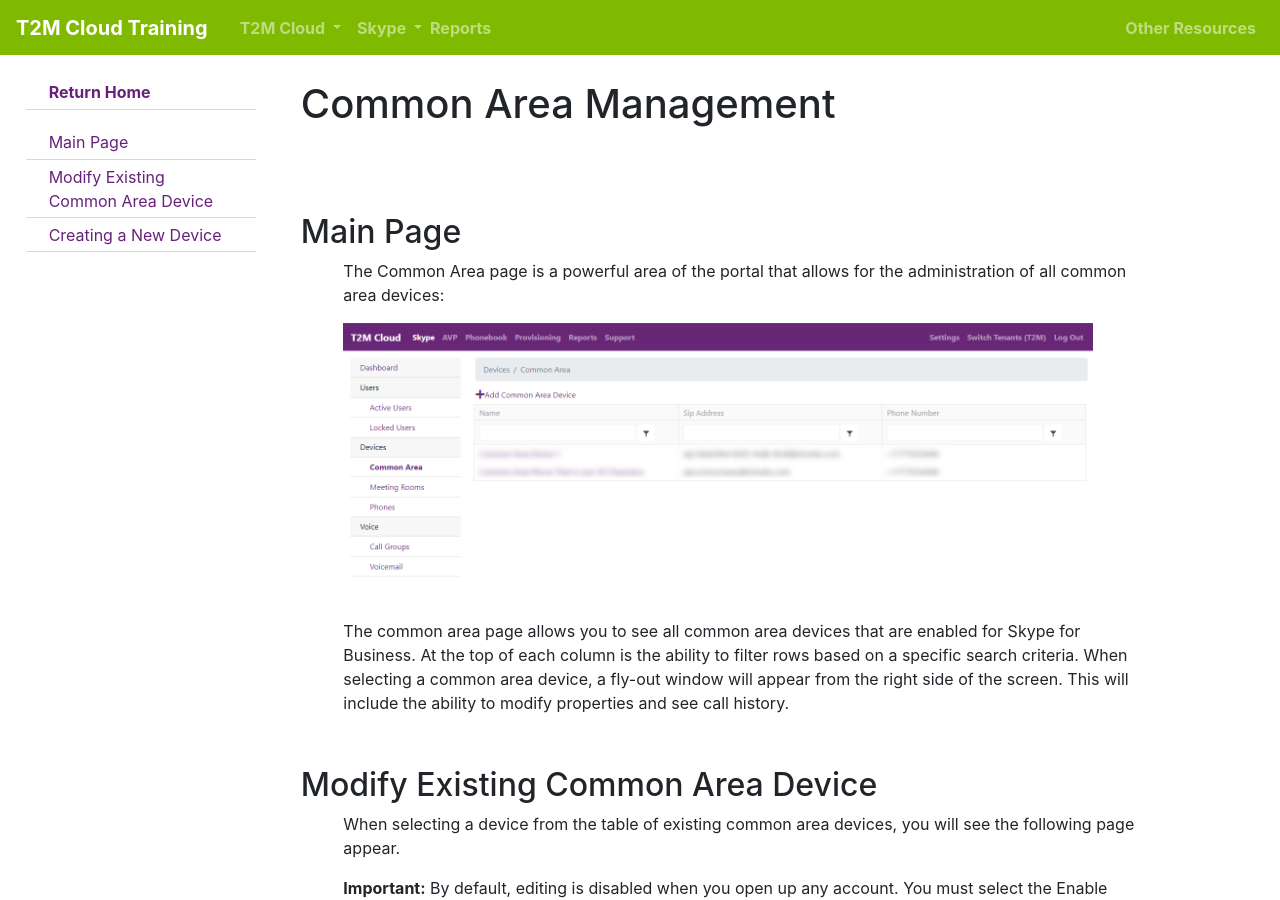
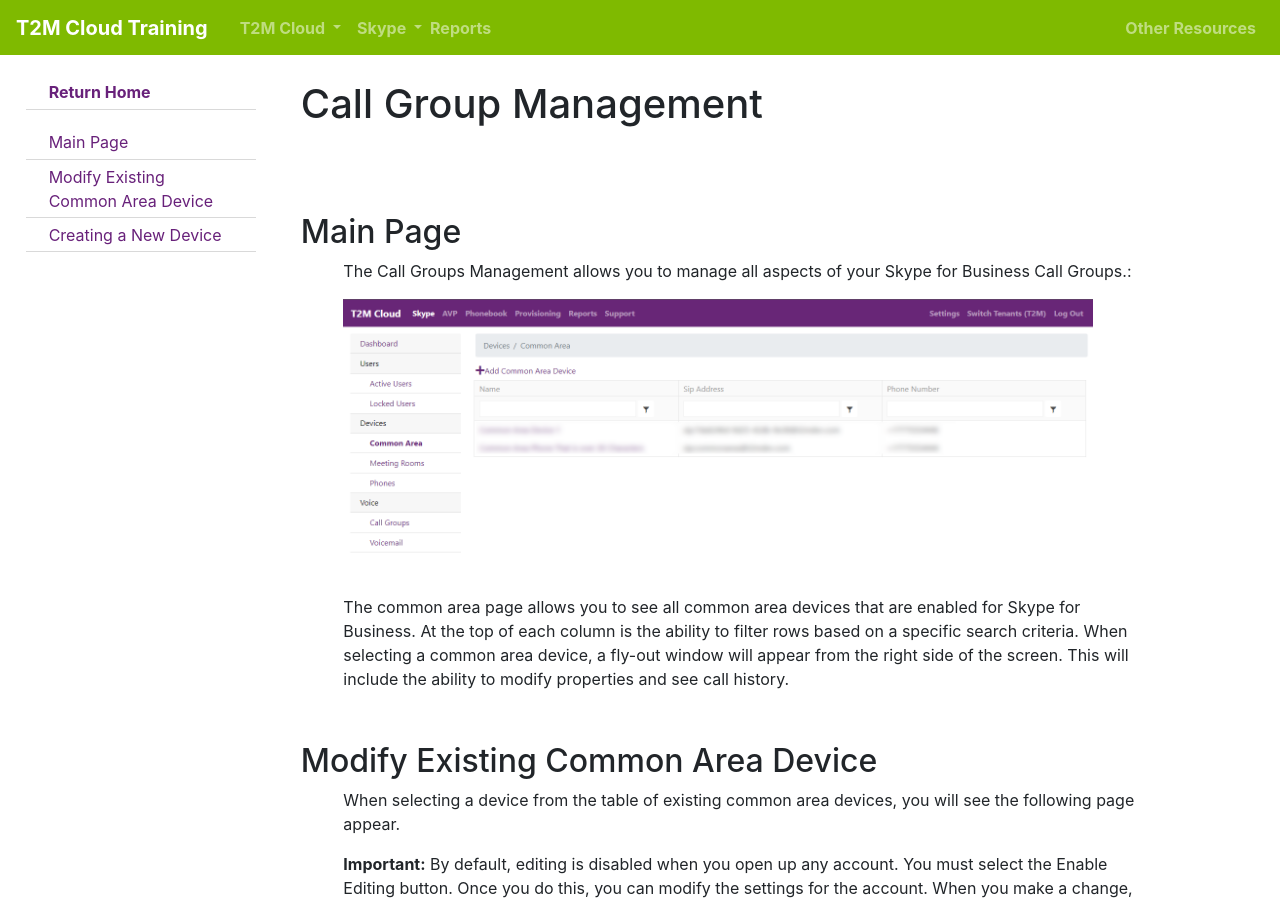
Before and after one commit to t2mdev/docs-vc, a Jekyll site: the page built from _docs/callgroups.md, in a window 1280 px wide and 900 px high. Built offline with Jekyll 4.4.1, drawn with Linux system fonts in a browser that asks for light colours.

Commit message:
Update 11.11.2019

```diff
--- a/_docs/callgroups.md
+++ b/_docs/callgroups.md
@@ -1,12 +1,12 @@
 ---
 layout: docs
-title: Common Area Management
+title: Call Group Management
 css: ['documents.css']
 ---
 
 ## Main Page
 
-The Common Area page is a powerful area of the portal that allows for the administration of all common area devices:
+The Call Groups Management allows you to manage all aspects of your Skype for Business Call Groups.:
 
 ![Cloud Portal](/assets/images/common.1.png){:width="750px"}
 
```
Also changed, not shown: index.html (+11 -11 lines).
